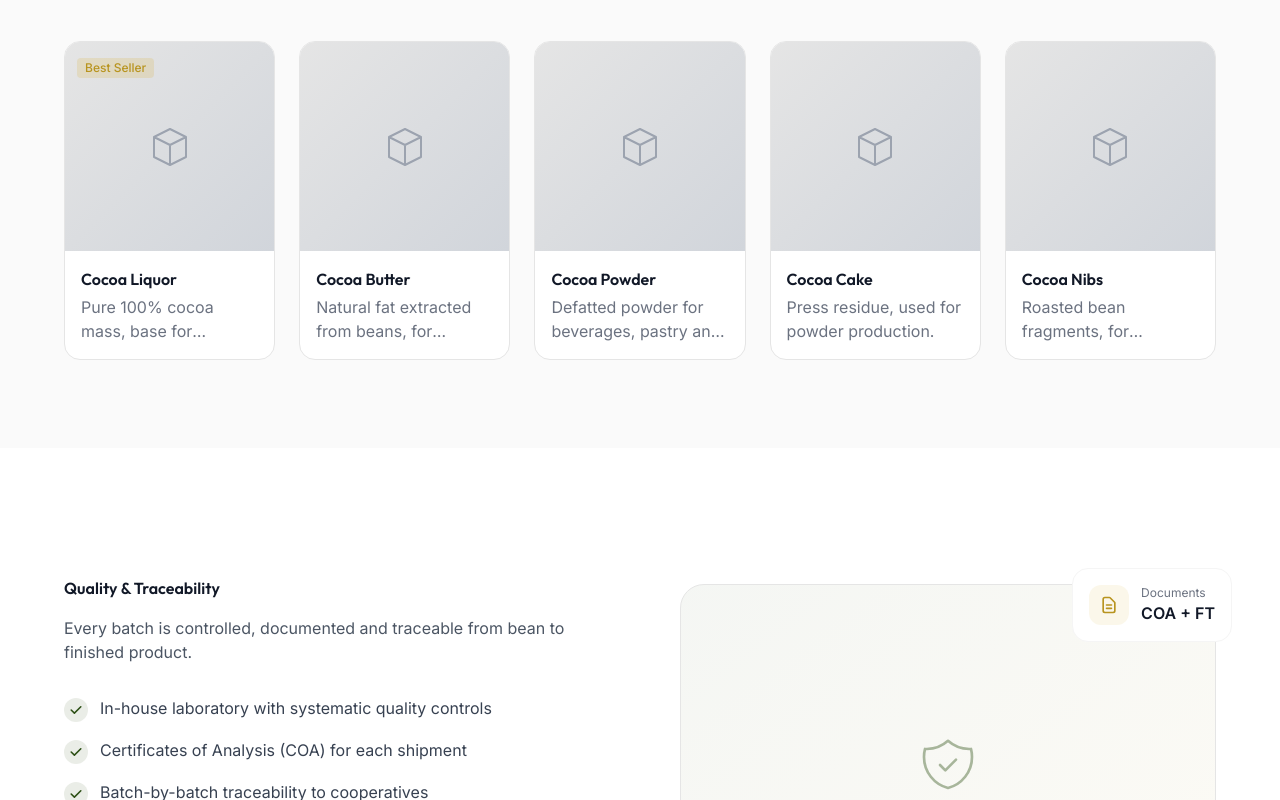
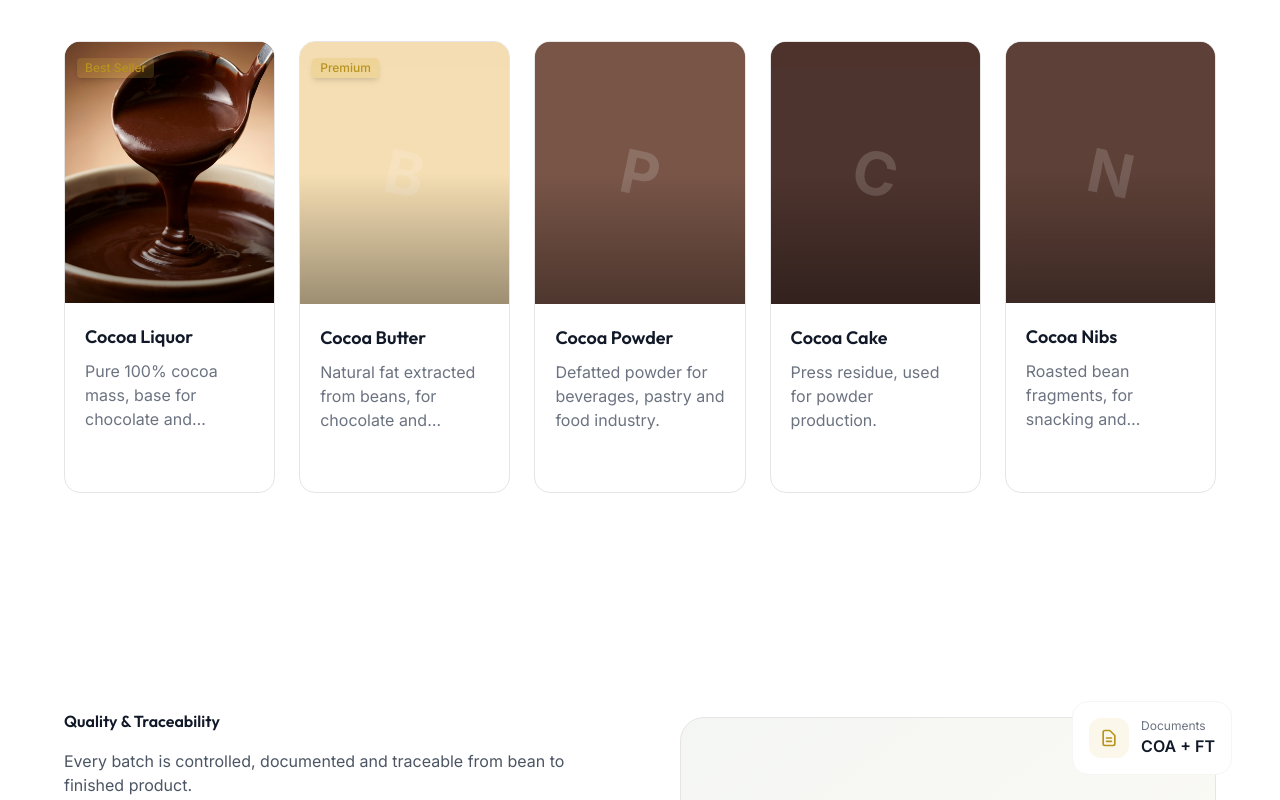
Before and after one commit to Junior620/sepacam, a Next.js app: page /en in a window 1280 px wide. Shown: the part 2980-3780 px from the top of the page. Built offline with nearby package versions, Linux system fonts and the light colour scheme; no server answers.

Commit message:
Enhance Products Section with images and styled placeholders

```diff
--- a/src/components/home/ProductsSection.tsx
+++ b/src/components/home/ProductsSection.tsx
@@ -9,35 +9,43 @@ import { useRef } from "react";
 import { useGSAP } from "@gsap/react";
 import gsap from "gsap";
 import { ScrollTrigger } from "gsap/ScrollTrigger";
+import Image from "next/image";
 
 gsap.registerPlugin(ScrollTrigger);
 
+// Product definitions with colors/gradients for fallback
 const products = [
     {
         key: "liquor",
         slug: "liqueur-cacao",
         image: "/images/products/liquor.jpg",
+        color: "bg-[#3E2723]", // Dark brown
         badge: "Best Seller",
     },
     {
         key: "butter",
         slug: "beurre-cacao",
-        image: "/images/products/butter.jpg",
+        image: null, // Pending generation
+        color: "bg-[#F5DEB3]", // Pale yellow
+        badge: "Premium",
     },
     {
         key: "powder",
         slug: "poudre-cacao",
-        image: "/images/products/powder.jpg",
+        image: null, // Pending generation
+        color: "bg-[#795548]", // Cocoa brown
     },
     {
         key: "cake",
         slug: "tourteau-cacao",
-        image: "/images/products/cake.jpg",
+        image: null, // Pending generation
+        color: "bg-[#4E342E]", // Very dark brown
     },
     {
         key: "nibs",
         slug: "grues-cacao",
-        image: "/images/products/nibs.jpg",
+        image: null, // Pending generation
+        color: "bg-[#5D4037]", // Bean color
     },
 ];
 
@@ -78,7 +86,7 @@ export function ProductsSection() {
     );
 
     return (
-        <section ref={sectionRef} className="section-spacing bg-neutral-50">
+        <section ref={sectionRef} className="section-spacing bg-white">
             <div className="container-main">
                 {/* Section Header */}
                 <div ref={headerRef} className="flex flex-col lg:flex-row lg:items-end lg:justify-between gap-6 mb-12">
@@ -103,43 +111,51 @@ export function ProductsSection() {
                         <Card
                             key={product.key}
                             href={`/produits-cacao/${product.slug}`}
-                            className="group product-card"
+                            className="group product-card h-full"
                         >
-                            <CardImage aspectRatio="aspect-square">
-                                {/* Placeholder image */}
-                                <div className="absolute inset-0 bg-gradient-to-br from-neutral-200 to-neutral-300 flex items-center justify-center">
-                                    <svg
-                                        className="w-12 h-12 text-neutral-400"
-                                        fill="none"
-                                        stroke="currentColor"
-                                        viewBox="0 0 24 24"
-                                    >
-                                        <path
-                                            strokeLinecap="round"
-                                            strokeLinejoin="round"
-                                            strokeWidth={1}
-                                            d="M20 7l-8-4-8 4m16 0l-8 4m8-4v10l-8 4m0-10L4 7m8 4v10M4 7v10l8 4"
+                            <CardImage aspectRatio="aspect-[4/5]" className={product.color}>
+                                {product.image ? (
+                                    <Image
+                                        src={product.image}
+                                        alt={t(`items.${product.key}.name`)}
+                                        fill
+                                        className="object-cover transition-transform duration-700 group-hover:scale-110"
                                     />
-                                    </svg>
+                                ) : (
+                                    <div className={`absolute inset-0 ${product.color} flex items-center justify-center opacity-80 group-hover:opacity-100 transition-opacity`}>
+                                        <span className="text-white/20 text-6xl font-display font-bold rotate-12 select-none">
+                                            {product.key.charAt(0).toUpperCase()}
+                                        </span>
                                     </div>
+                                )}
+
+                                {/* Overlay gradient */}
+                                <div className="absolute inset-0 bg-gradient-to-t from-black/60 via-transparent to-transparent opacity-60 group-hover:opacity-40 transition-opacity" />
+
                                 {/* Badge */}
                                 {product.badge && (
-                                    <div className="absolute top-3 left-3">
-                                        <Badge variant="accent" size="sm">
+                                    <div className="absolute top-3 left-3 z-10">
+                                        <Badge variant="accent" size="sm" className="shadow-md">
                                             {product.badge}
                                         </Badge>
                                     </div>
                                 )}
-                                {/* Hover overlay */}
-                                <div className="absolute inset-0 bg-primary/0 group-hover:bg-primary/10 transition-colors" />
                             </CardImage>
-                            <CardBody className="p-4">
-                                <h3 className="font-heading text-h4 text-neutral-900 mb-1 group-hover:text-primary transition-colors">
+
+                            <CardBody className="p-5 flex flex-col h-full justify-between">
+                                <div>
+                                    <h3 className="font-heading text-lg font-semibold text-neutral-900 mb-2 group-hover:text-primary transition-colors">
                                         {t(`items.${product.key}.name`)}
                                     </h3>
-                                <p className="text-small text-neutral-500 line-clamp-2">
+                                    <p className="text-small text-neutral-500 line-clamp-3 mb-4">
                                         {t(`items.${product.key}.description`)}
                                     </p>
+                                </div>
+                                <div className="mt-auto">
+                                    <span className="text-xs font-medium text-primary uppercase tracking-wider group-hover:underline decoration-primary underline-offset-4">
+                                        Découvrir &rarr;
+                                    </span>
+                                </div>
                             </CardBody>
                         </Card>
                     ))}
```
Also changed, not shown: public/images/products/liquor.jpg (added). Lines whose indentation alone changed are shown as unchanged.
